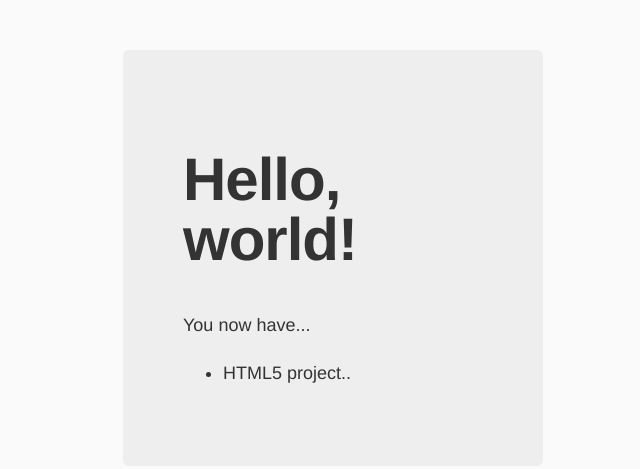
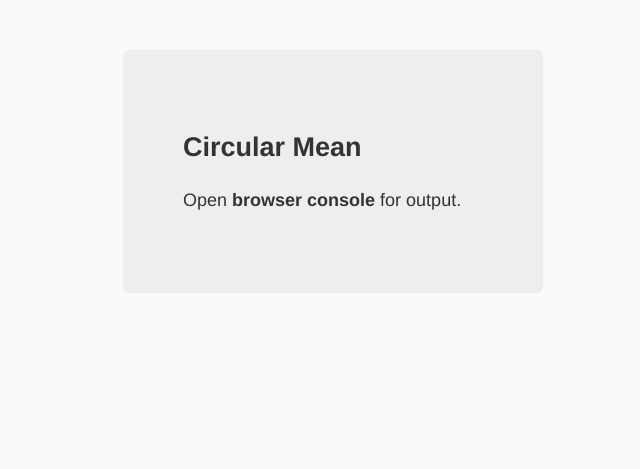
Before and after one commit to trippingtarballs/circular-mean, a website: page index.html in a window 1280 px wide. Shown: the whole page, without its empty margins (307-947 px from the left). Drawn offline with nearby package versions, Linux system fonts and the light colour scheme.

Commit message:
add notes to html

```diff
--- a/index.html
+++ b/index.html
@@ -17,13 +17,8 @@
     <body>
 
         <div class="hero-unit">
-            <h1>Hello, world!</h1>
-
-            <p>You now have...</p>
-
-            <ul>
-                <li>HTML5 project..</li>
-            </ul>
+            <h2>Circular Mean</h2>
+            <p>Open <strong>browser console</strong> for output.</p>
         </div>
 
         <!-- script libs  -->
```
